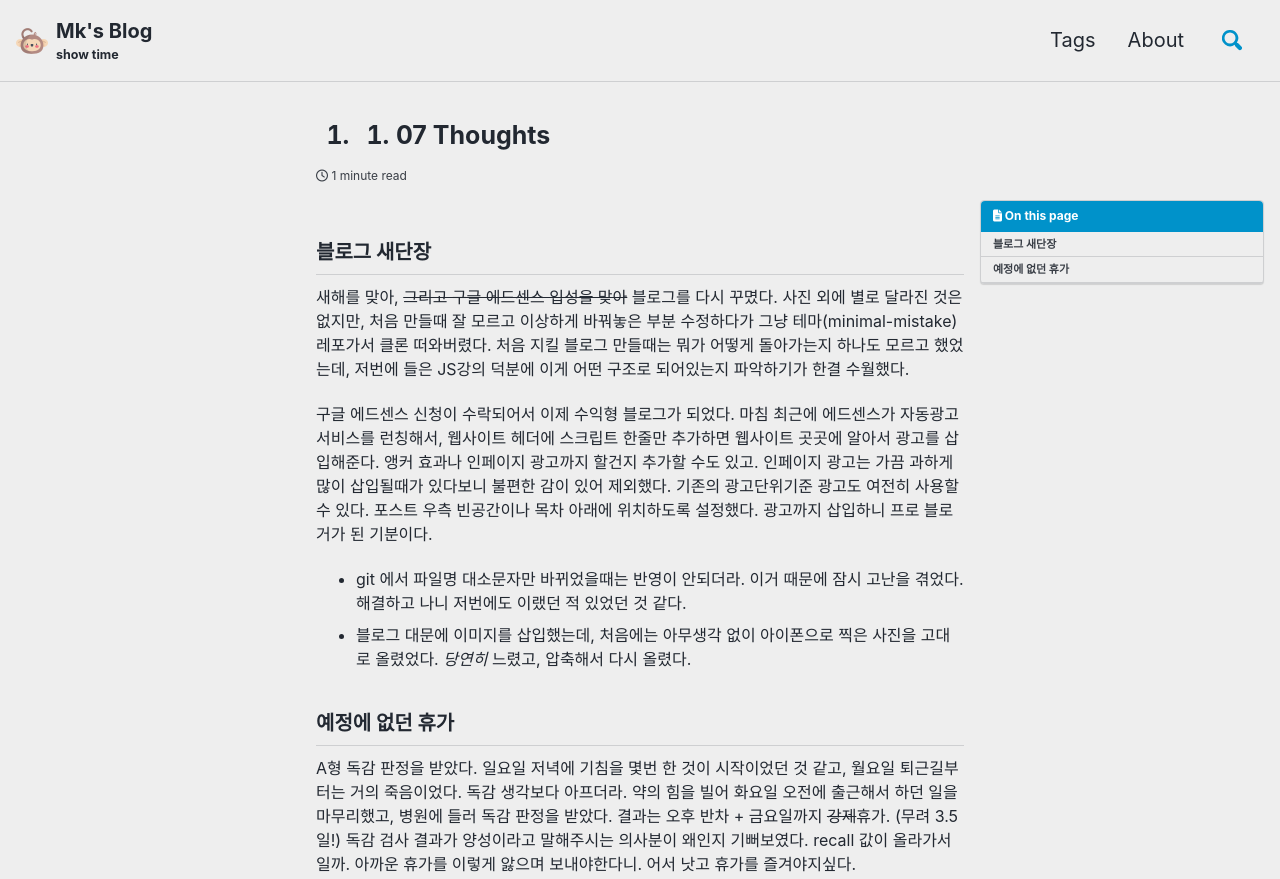
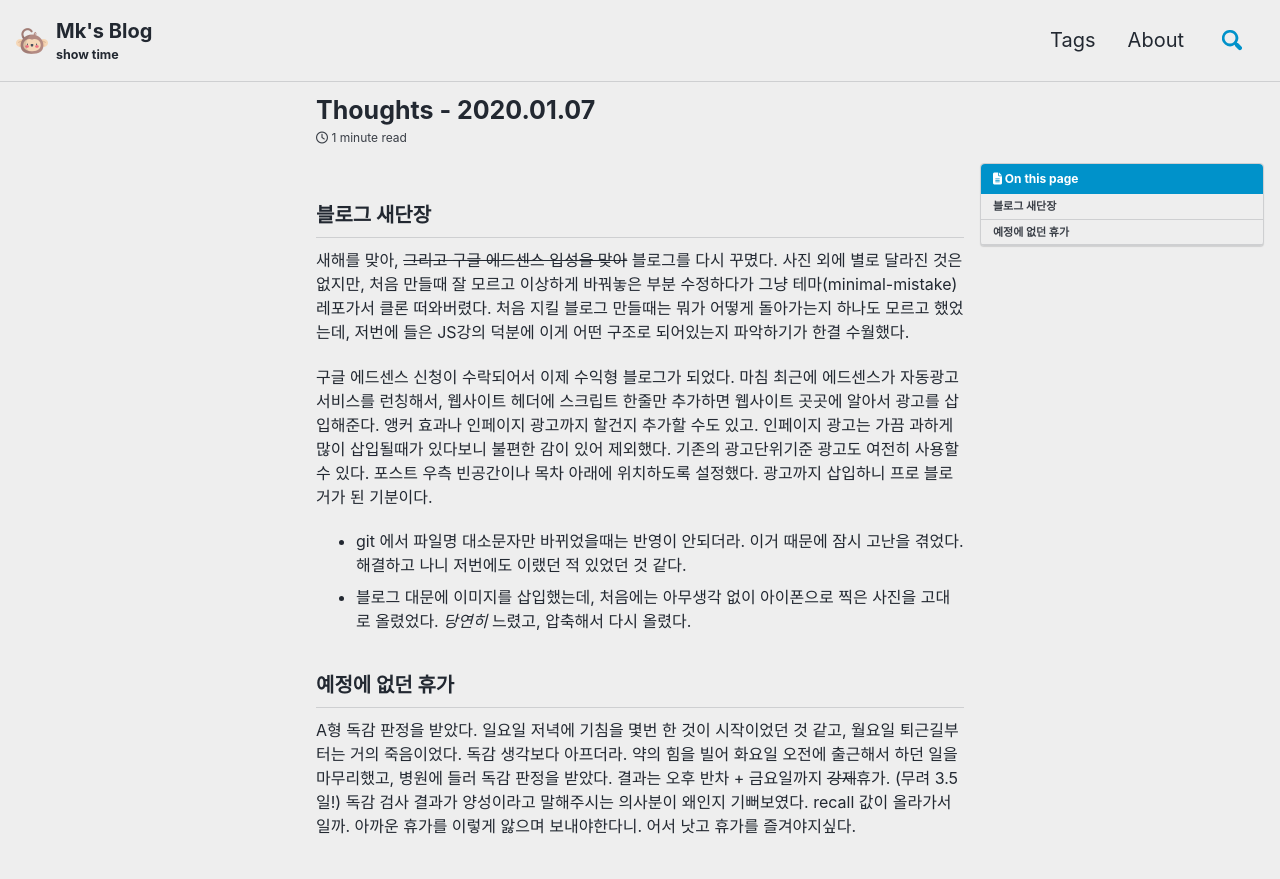
Before and after one commit to Moons08/Moons08.github.io, a Jekyll site: the page built from _posts/blog/2020-01-07-2020.01.07-thougths.md, in a window 1280 px wide and 900 px high, cut to the strip 0-879 px from the top of the window. Built offline with Jekyll 4.4.1, drawn with Linux system fonts in a browser that asks for light colours; cached includes are drawn as plain includes; nearby versions of some CDN libraries; comment, search, counter and statistics services are not loaded.

Commit message:
add post

```diff
--- a/_posts/blog/2020-01-07-2020.01.07-thougths.md
+++ b/_posts/blog/2020-01-07-2020.01.07-thougths.md
@@ -1,5 +1,5 @@
 ---
-title: 2020. 01. 07 Thoughts
+title: Thoughts - 2020.01.07
 date: 2020-01-07
 tags: blog
 category: blog
```
